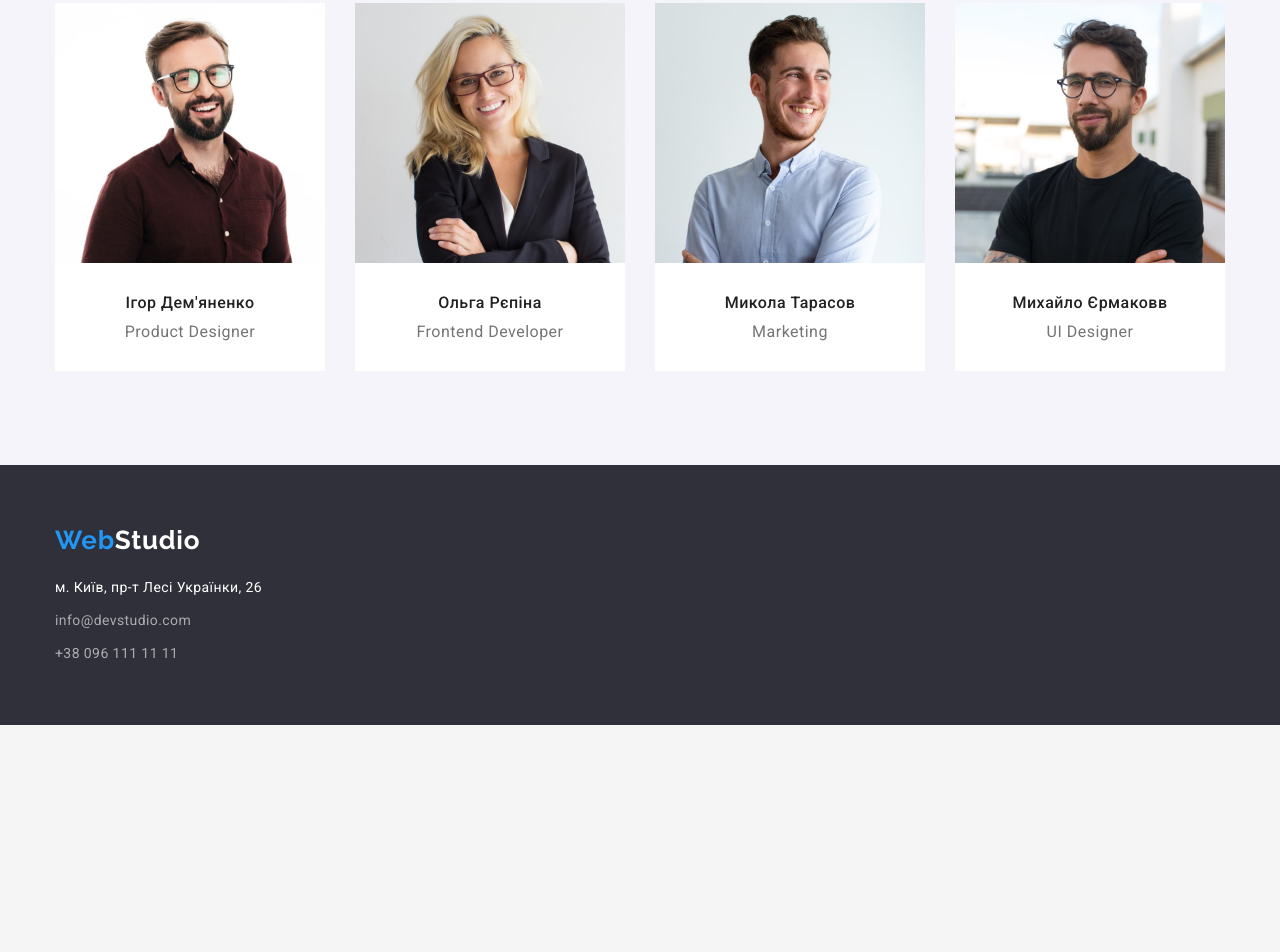
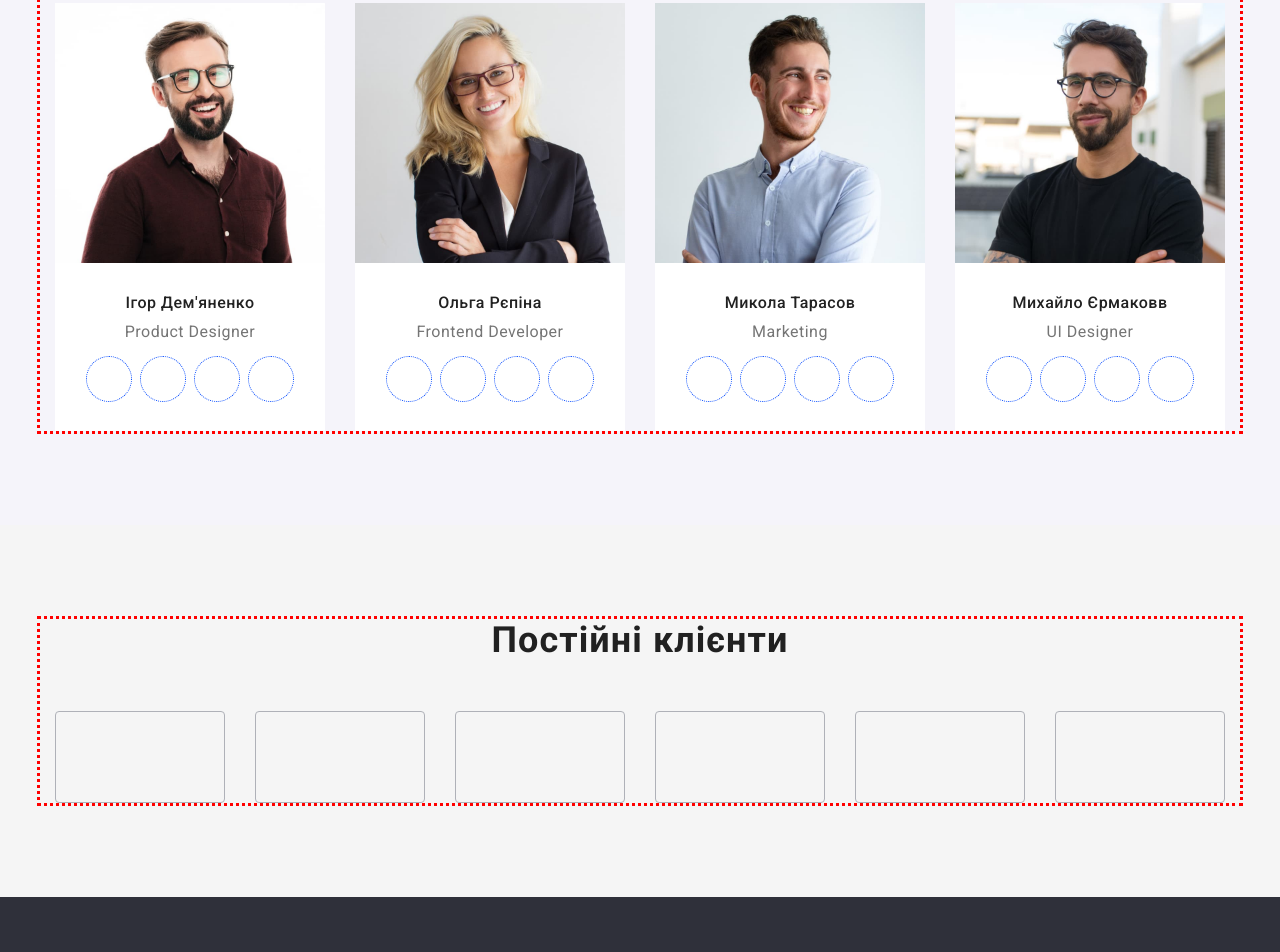
Before and after one commit to VolodymyrKudriavtsev/goit-markup-hw-04, a plain HTML site: page index.html in a window 1280 px wide. Shown: the part 1780-2732 px from the top of the page. Before the commit the page ends 2505 px from the top, so only its background shows below. Drawn offline with nearby package versions, Linux system fonts and the light colour scheme.

Commit message:
soc-links + new section

```diff
--- a/css/styles.css
+++ b/css/styles.css
@@ -44,6 +44,8 @@ img {
   padding-right: 15px;
   margin-left: auto;
   margin-right: auto;
+
+  outline: 3px dotted red;
 }
 
 .section {
@@ -250,7 +252,8 @@ img {
 }
 
 .work-title,
-.team-title {
+.team-title,
+.clients-title {
   margin-bottom: 50px;
 
   color: var(--h-text-color);
@@ -305,9 +308,42 @@ img {
   margin-bottom: 10px;
 }
 
+.worker-text {
+  margin-bottom: 16px;
+}
+
 .worker-description {
   padding-top: 30px;
   padding-bottom: 30px;
+}
+
+.worker-soc-list {
+  display: flex;
+  justify-content: center;
+  gap: 10px;
+}
+.worker-soc-link {
+  display: block;
+
+  height: 44px;
+  width: 44px;
+  border-radius: 50%;
+
+  outline: 1px dotted rgb(0, 72, 255);
+}
+
+.clients-list {
+  display: flex;
+  justify-content: center;
+  gap: 30px;
+}
+
+.clients-link {
+  display: block;
+  height: 92px;
+  width: 170px;
+  border: 1px solid #afb1b8;
+  border-radius: 4px;
 }
 
 .filter-list {
--- a/index.html
+++ b/index.html
@@ -115,6 +115,20 @@
               <div class="worker-description">
                 <h3 class="worker-title">Ігор Дем'яненко</h3>
                 <p class="worker-text">Product Designer</p>
+                <ul class="worker-soc-list list">
+                  <li class="worker-soc-item">
+                    <a href="" class="worker-soc-link" rel="noopener noreferrer nofollow"></a>
+                  </li>
+                  <li class="worker-soc-item">
+                    <a href="" class="worker-soc-link" rel="noopener noreferrer nofollow"></a>
+                  </li>
+                  <li class="worker-soc-item">
+                    <a href="" class="worker-soc-link" rel="noopener noreferrer nofollow"></a>
+                  </li>
+                  <li class="worker-soc-item">
+                    <a href="" class="worker-soc-link" rel="noopener noreferrer nofollow"></a>
+                  </li>
+                </ul>
               </div>
             </li>
             <li class="team-item">
@@ -122,6 +136,20 @@
               <div class="worker-description">
                 <h3 class="worker-title">Ольга Рєпіна</h3>
                 <p class="worker-text">Frontend Developer</p>
+                <ul class="worker-soc-list list">
+                  <li class="worker-soc-item">
+                    <a href="" class="worker-soc-link" rel="noopener noreferrer nofollow"></a>
+                  </li>
+                  <li class="worker-soc-item">
+                    <a href="" class="worker-soc-link" rel="noopener noreferrer nofollow"></a>
+                  </li>
+                  <li class="worker-soc-item">
+                    <a href="" class="worker-soc-link" rel="noopener noreferrer nofollow"></a>
+                  </li>
+                  <li class="worker-soc-item">
+                    <a href="" class="worker-soc-link" rel="noopener noreferrer nofollow"></a>
+                  </li>
+                </ul>
               </div>
             </li>
             <li class="team-item">
@@ -129,6 +157,20 @@
               <div class="worker-description">
                 <h3 class="worker-title">Микола Тарасов</h3>
                 <p class="worker-text">Marketing</p>
+                <ul class="worker-soc-list list">
+                  <li class="worker-soc-item">
+                    <a href="" class="worker-soc-link" rel="noopener noreferrer nofollow"></a>
+                  </li>
+                  <li class="worker-soc-item">
+                    <a href="" class="worker-soc-link" rel="noopener noreferrer nofollow"></a>
+                  </li>
+                  <li class="worker-soc-item">
+                    <a href="" class="worker-soc-link" rel="noopener noreferrer nofollow"></a>
+                  </li>
+                  <li class="worker-soc-item">
+                    <a href="" class="worker-soc-link" rel="noopener noreferrer nofollow"></a>
+                  </li>
+                </ul>
               </div>
             </li>
             <li class="team-item">
@@ -136,7 +178,46 @@
               <div class="worker-description">
                 <h3 class="worker-title">Михайло Єрмаковв</h3>
                 <p class="worker-text">UI Designer</p>
+                <ul class="worker-soc-list list">
+                  <li class="worker-soc-item">
+                    <a href="" class="worker-soc-link" rel="noopener noreferrer nofollow"></a>
+                  </li>
+                  <li class="worker-soc-item">
+                    <a href="" class="worker-soc-link" rel="noopener noreferrer nofollow"></a>
+                  </li>
+                  <li class="worker-soc-item">
+                    <a href="" class="worker-soc-link" rel="noopener noreferrer nofollow"></a>
+                  </li>
+                  <li class="worker-soc-item">
+                    <a href="" class="worker-soc-link" rel="noopener noreferrer nofollow"></a>
+                  </li>
+                </ul>
               </div>
+            </li>
+          </ul>
+        </div>
+      </section>
+      <section class="clients section">
+        <div class="container">
+          <h2 class="clients-title">Постійні клієнти</h2>
+          <ul class="clients-list list">
+            <li class="clients-item">
+              <a href="" class="clients-link" rel="noopener noreferrer nofollow"></a>
+            </li>
+            <li class="clients-item">
+              <a href="" class="clients-link" rel="noopener noreferrer nofollow"></a>
+            </li>
+            <li class="clients-item">
+              <a href="" class="clients-link" rel="noopener noreferrer nofollow"></a>
+            </li>
+            <li class="clients-item">
+              <a href="" class="clients-link" rel="noopener noreferrer nofollow"></a>
+            </li>
+            <li class="clients-item">
+              <a href="" class="clients-link" rel="noopener noreferrer nofollow"></a>
+            </li>
+            <li class="clients-item">
+              <a href="" class="clients-link" rel="noopener noreferrer nofollow"></a>
             </li>
           </ul>
         </div>
```
